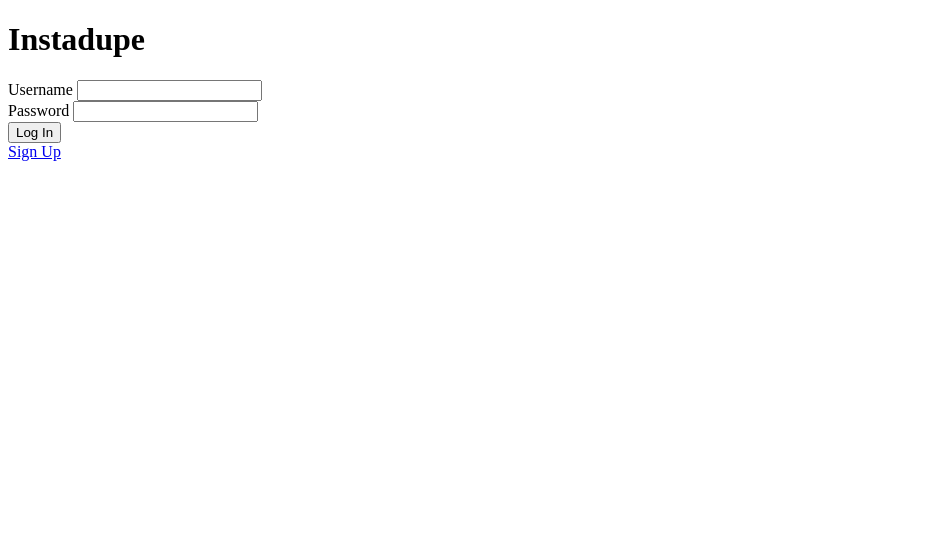
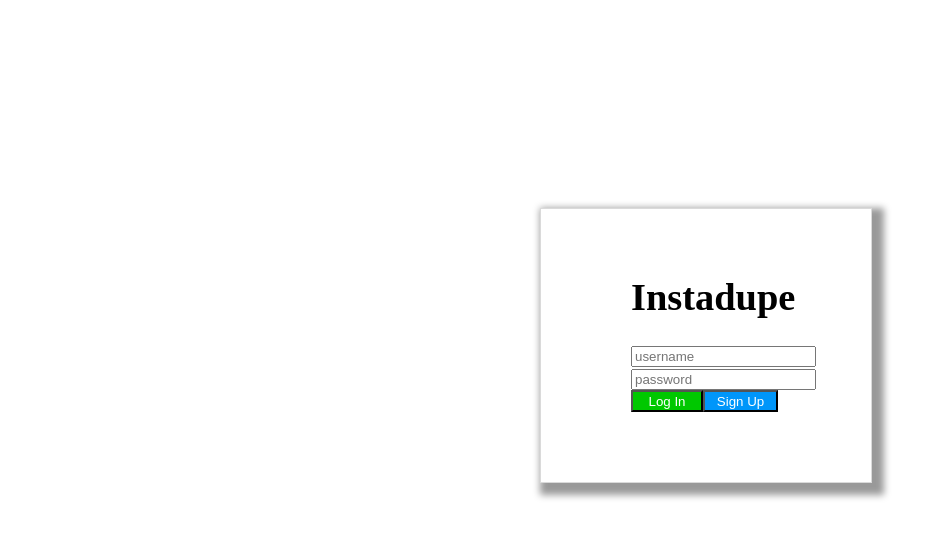
Before and after one commit to sumaiya-sarwar/Insta_dupe, a Node server app: page /home in a window 1280 px wide. Shown: the top 538 px of the page, without its empty margins (0-943 px from the left). Run offline with Node 20, Linux system fonts and the light colour scheme; some libraries are stand-ins or nearby versions.

Commit message:
css for home page is done

```diff
--- /dev/null
+++ b/public/style/home.css
@@ -0,0 +1,33 @@
+.login {
+    border: 1px solid rgba(0, 0, 0, 0.4);;
+margin: 200px 400px 50px -20px;
+padding: 40px 90px 70px 90px;
+font-size: larger;
+border-color: rgba(164, 164, 164, 0.4);
+box-shadow: 6px 6px 7px 6px rgba(0, 0, 0, 0.4);
+width: 150px;
+float: right;
+}
+.summit {
+    display: flex;
+    color: black;
+}
+.btn {
+    width: 72px;
+    text-decoration: none;
+background-color:rgb(0, 200, 0);
+color: #fff;
+}
+.btn:hover {
+    background-color:rgb(0, 100, 0);
+    transition: 0.3s;
+}
+.btnt {
+    background-color:rgb(0, 150, 250);
+    color: #fff;
+    min-width: 75px;
+    }
+    .btnt:hover {
+    background-color:rgb(0, 0, 150);
+    transition: 0.3s;
+    }
--- a/views/home.ejs
+++ b/views/home.ejs
@@ -1,29 +1,27 @@
 <!DOCTYPE html>
 <html lang="en">
 <head>
-    <style>
-
-    </style>
+    <link rel="stylesheet" href="/style/home.css">
     <meta charset="UTF-8">
     <meta http-equiv="X-UA-Compatible" content="IE=edge">
     <meta name="viewport" content="width=device-width, initial-scale=1.0">
-    <title>Document</title>
+    <title>Instadupe</title>
 </head>
 <body>
+    <div class="login">
     <h1>Instadupe</h1>
     <form action="/home" method="POST">
     <div>
-        <label for="username">Username</label>
-        <input type="text" id="username" name="username" required>
+        <input placeholder="username" type="text" id="username" name="username" required>
     </div>
     <div>
-        <label for="password">Password</label>
-        <input type="password" id="password" name="password" required>
+        <input placeholder="password" type="password" id="password" name="password" required>
     </div>
-
-    <button type="submit">Log In</button> <br>
+   <div class="summit">
+    <button class="btn" style="text-decoration: none;" type="submit">Log In</button> <br>
 </form>
-    <a href="/signup">Sign Up</a>
-
+    <button class="btnt"><a style="text-decoration: none; color: white;" href="/signup">Sign Up</a></button>
+    </div>
+</div>
 </body>
 </html>
```
